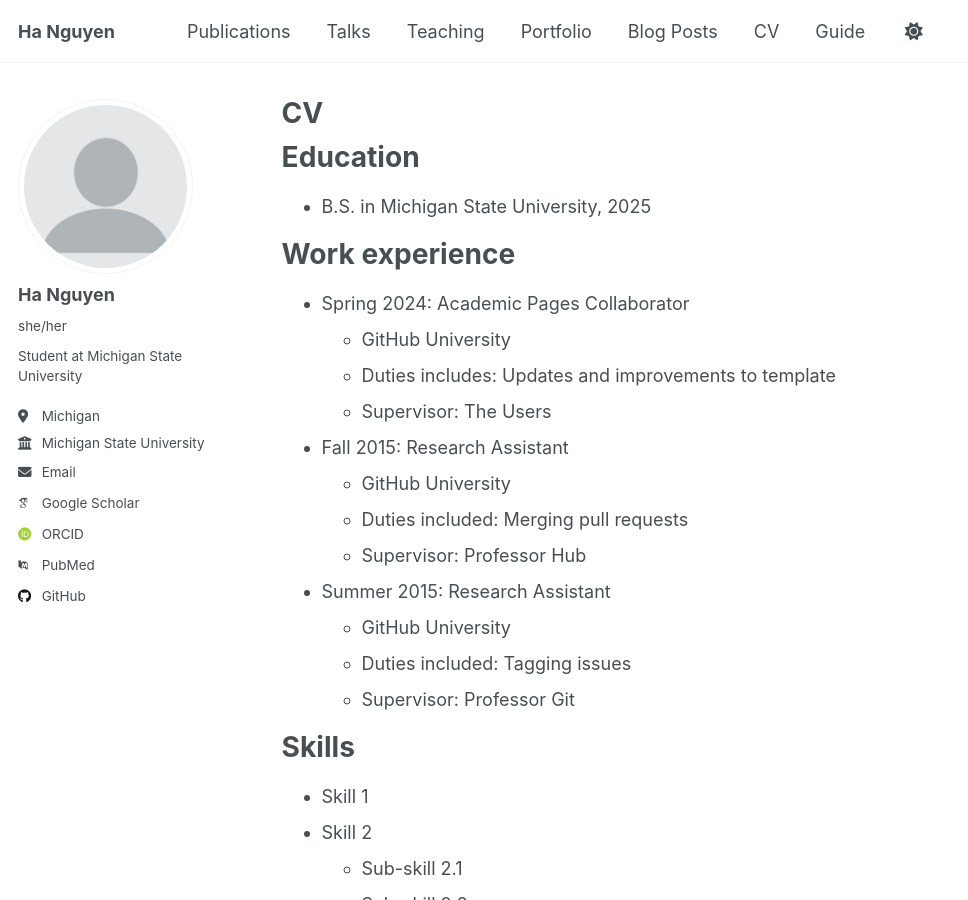
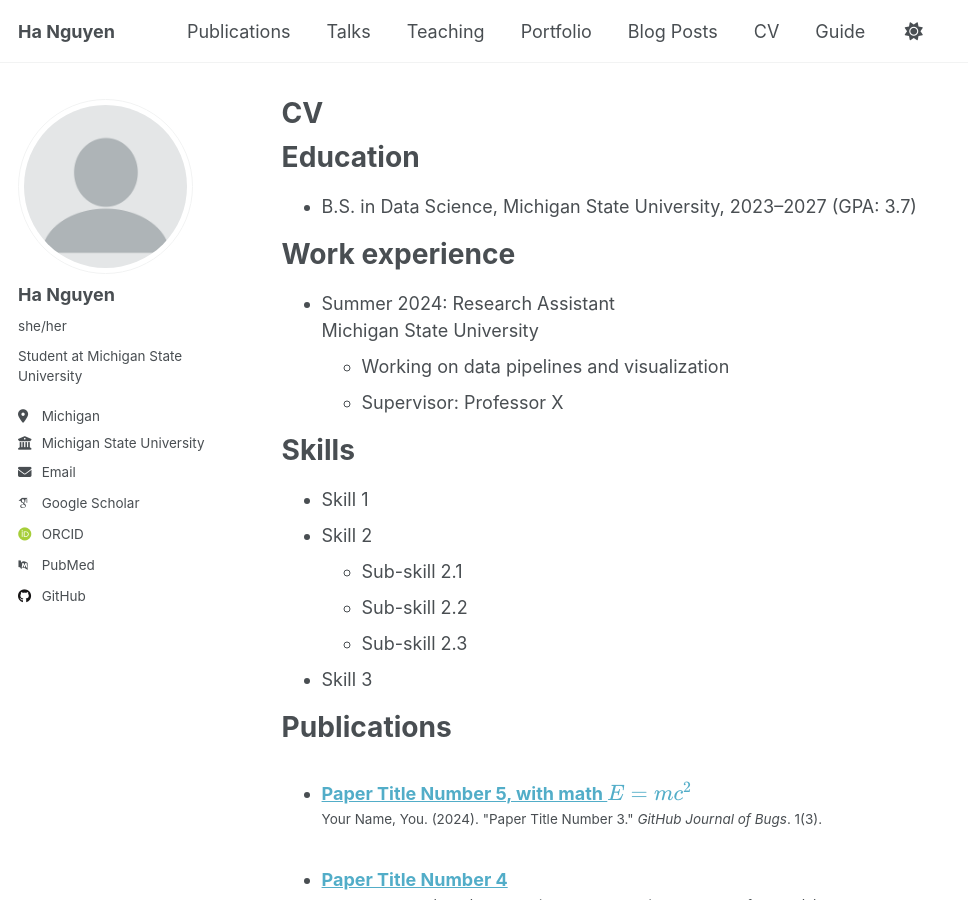
Before and after one commit to moehocbaidi/moehocbaidi.github.io, a Jekyll site: the page built from _pages/cv.md, in a window 1280 px wide and 900 px high. Shown: the whole window, without its empty margins (0-968 px from the left). Built offline with Jekyll 4.4.1, drawn with Linux system fonts in a browser that asks for light colours; some web fonts are replaced.

```diff
--- a/_pages/cv.md
+++ b/_pages/cv.md
@@ -11,24 +11,14 @@ redirect_from:
 
 Education
 ======
-* B.S. in Michigan State University, 2025
+* B.S. in Data Science, Michigan State University, 2023–2027 (GPA: 3.7)
 
 Work experience
 ======
-* Spring 2024: Academic Pages Collaborator
-  * GitHub University
-  * Duties includes: Updates and improvements to template
-  * Supervisor: The Users
-
-* Fall 2015: Research Assistant
-  * GitHub University
-  * Duties included: Merging pull requests
-  * Supervisor: Professor Hub
-
-* Summer 2015: Research Assistant
-  * GitHub University
-  * Duties included: Tagging issues
-  * Supervisor: Professor Git
+* Summer 2024: Research Assistant
+  Michigan State University
+  * Working on data pipelines and visualization
+  * Supervisor: Professor X
 
 Skills
 ======
```
